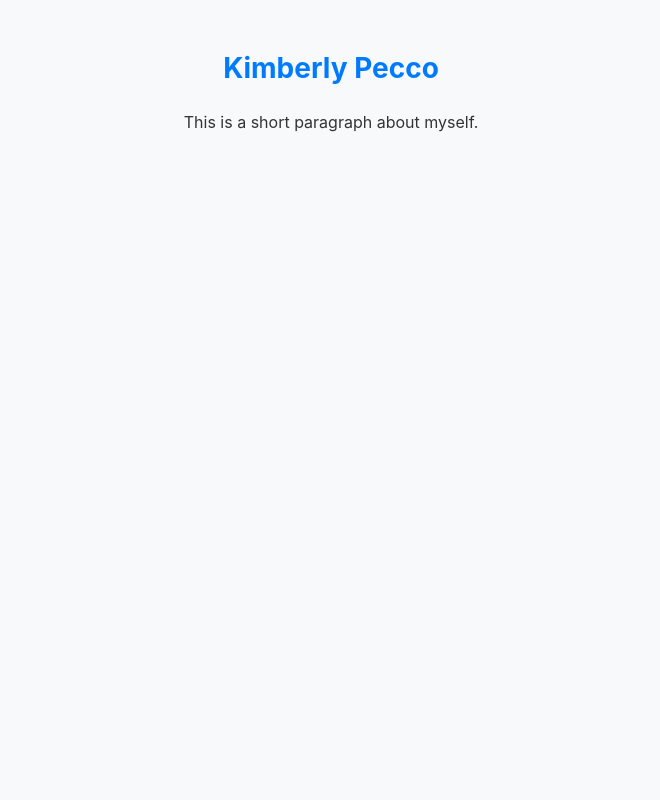
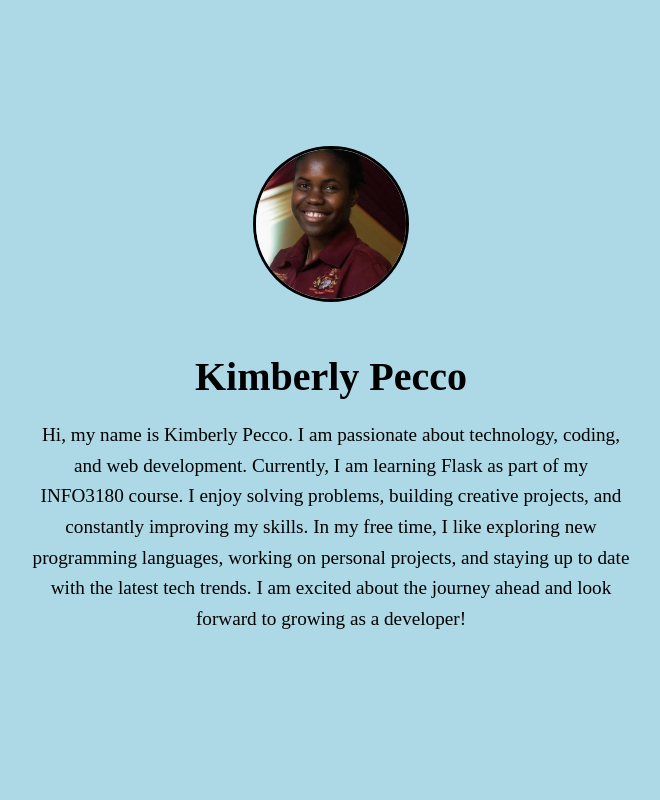
Before and after one commit to kimpecs/info3180-lab1, a Flask app: page /about in a window 1280 px wide. Shown: the whole page, without its empty margins (309-969 px from the left). Run offline with Flask 3, Linux system fonts and the light colour scheme.

Commit message:
adding the image and reformating

```diff
--- a/static/css/app.css
+++ b/static/css/app.css
@@ -1,28 +1,35 @@
 body {
-  font-family: -apple-system, BlinkMacSystemFont, "Segoe UI", "Roboto", "Oxygen", "Ubuntu", "Cantarell", "Fira Sans", "Droid Sans", "Helvetica Neue", "Helvetica", "Arial", sans-serif;
-  font-size: 14px;
-  line-height: 1.5;
-  background-color: #f8f9fa;
-  color: #333;
+  background-color: lightblue;
+  color: black;-apple-system, BlinkMacSystemFont, "Segoe UI", "Roboto", "Oxygen", "Ubuntu", "Cantarell", "Fira Sans", "Droid Sans", "Helvetica Neue", "Helvetica", "Arial", sans-serif;Arial, sans-serif;
+  margin: 0;
+  padding: 0;
+  display: flex;
+  justify-content: center;
+  align-items: center;
+  height: 100vh;
+}
+
+.container {
   text-align: center;
+  max-width: 600px;
   padding: 20px;
 }
 
-.container {
-  max-width: 960px;
-  margin: 0 auto;
+.profile-image {
+  width: 150px;
+  height: 150px;
+  border-radius: 50%;
+  object-fit: cover;
+  border: 3px solid black;
+  margin-bottom: 20px;
 }
+
 h1 {
-  color: #007bff;
+  font-size: 2.5em;
+  margin-bottom: 20px;
 }
 
 p {
-  font-size: 16px;
-  line-height: 1.8;
+  font-size: 1.2em;
+  line-height: 1.6;
 }
-
-img {
-  max-width: 200px;
-  border-radius: 10px;
-  margin-top: 20px;
-}
--- a/templates/about.html
+++ b/templates/about.html
@@ -1,13 +1,21 @@
 <!DOCTYPE html>
 <html lang="en">
-    <head>
-        <meta charset="UTF-8">
-        <title>My Website - About</title>
-        <link rel="stylesheet" href="{{ url_for('static', filename='css/app.css') }}">
-    </head>
-
+<head>
+    <meta charset="UTF-8">
+    <title>My Website - About</title>
+    <link rel="stylesheet" href="{{ url_for('static', filename='css/app.css') }}">
+</head>
 <body>
-    <h1>Kimberly Pecco </h1>
-    <p>This is a short paragraph about myself.</p>
+    <div class="container">
+        <img src="{{ url_for('static', filename='kimberly.jpg') }}" alt="Kimberly Pecco" class="profile-image">
+        <h1>Kimberly Pecco</h1>
+        <p>
+            Hi, my name is Kimberly Pecco. I am passionate about technology, coding, and web development.
+            Currently, I am learning Flask as part of my INFO3180 course. I enjoy solving problems, building
+            creative projects, and constantly improving my skills. In my free time, I like exploring new
+            programming languages, working on personal projects, and staying up to date with the latest tech
+            trends. I am excited about the journey ahead and look forward to growing as a developer!
+        </p>
+    </div>
 </body>
 </html>
```
Also changed, not shown: static/kimberly.jpg (added).
